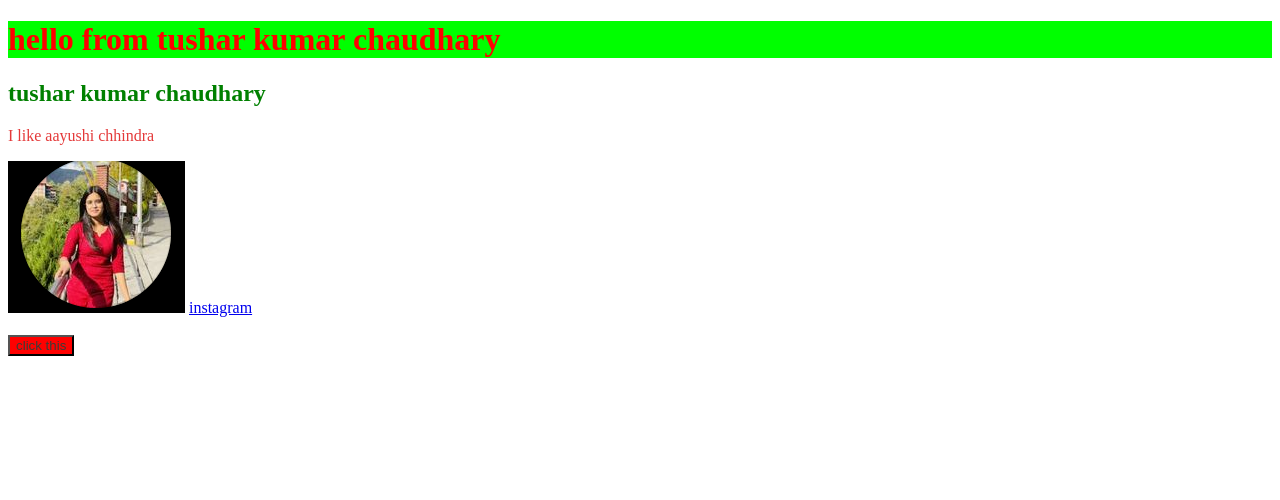
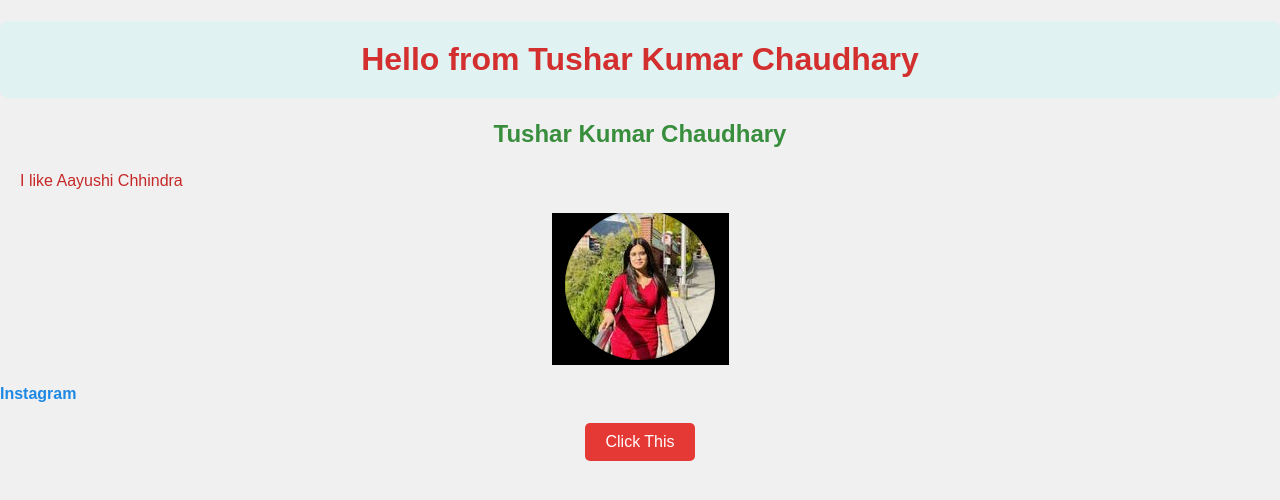
Before and after one commit to Tushar-India/yoyi, a plain HTML site: page index.html in a window 1280 px wide. Drawn offline with Linux system fonts and the light colour scheme.

Commit message:
checkout

```diff
--- a/index.html
+++ b/index.html
@@ -3,17 +3,16 @@
 <head>
     <meta charset="UTF-8">
     <meta name="viewport" content="width=device-width, initial-scale=1.0">
-    <title>css level 1</title>
-   <link rel="stylesheet" href="style.css">
+    <title>CSS Level 1</title>
+    <link rel="stylesheet" href="style.css">
 </head>
 <body>
-    <h1>hello from tushar kumar chaudhary</h1>
-    <h2> tushar kumar chaudhary</h2>
-    <p>I like aayushi chhindra <p>
-        <img src="./aayushi.jpeg"/>
-
-        <a href="https://www.instagram.com/aayushi.0204_/?utm_source=ig_web_button_share_sheet" > instagram</a><br>
-        <br>
-    <button>click this</button>
+    <h1>Hello from Tushar Kumar Chaudhary</h1>
+    <h2>Tushar Kumar Chaudhary</h2>
+    <p>I like Aayushi Chhindra</p>
+    <img src="./aayushi.jpeg" alt="Aayushi Chhindra">
+    <a href="https://www.instagram.com/aayushi.0204_/?utm_source=ig_web_button_share_sheet">Instagram</a>
+    <br>
+    <button>Click This</button>
 </body>
 </html>
--- a/style.css
+++ b/style.css
@@ -1,17 +1,65 @@
+/* style.css */
+
+/* Style for the body */
+body {
+    background-color: #f0f0f0; /* Light gray background for better contrast */
+    font-family: Arial, sans-serif; /* Modern, clean font */
+    color: #333; /* Dark gray text color for better readability */
+    margin: 0;
+    padding: 0;
+}
+
+/* Style for the main heading */
 h1 {
-    color: red;
-    background-color: #00ff00;
+    color: #d32f2f; /* Dark red color */
+    background-color: #e0f2f1; /* Light teal background */
+    padding: 20px; /* Padding for spacing */
+    border-radius: 8px; /* Rounded corners */
+    text-align: center; /* Center align text */
 }
+
+/* Style for subheadings */
 h2 {
-    color: green;
+    color: #388e3c; /* Dark green color */
+    margin-top: 0; /* Remove top margin */
+    text-align: center; /* Center align text */
 }
+
+/* Style for paragraphs */
 p {
-    color: rgb(228, 57, 57);
+    color: #c62828; /* Bright red color */
+    line-height: 1.6; /* Improve readability with line height */
+    padding: 0 20px; /* Add padding to the left and right */
 }
-button{
-    color:#3C3D37;
-    background-color:rgb(255,0,0);
+
+/* Style for buttons */
+button {
+    color: #fff; /* White text color */
+    background-color: #e53935; /* Bright red background */
+    border: none; /* Remove border */
+    border-radius: 5px; /* Rounded corners */
+    padding: 10px 20px; /* Padding for button size */
+    cursor: pointer; /* Pointer cursor on hover */
+    font-size: 16px; /* Larger font size */
+    display: block; /* Block display */
+    margin: 20px auto; /* Center align button with margin */
 }
-body{
-    background-color:white;
+
+/* Style for links */
+a {
+    color: #1e88e5; /* Blue color for links */
+    text-decoration: none; /* Remove underline */
+    font-weight: bold; /* Bold text */
 }
+
+a:hover {
+    text-decoration: underline; /* Underline on hover */
+}
+
+/* Style for images */
+img {
+    max-width: 100%; /* Responsive image */
+    height: auto; /* Maintain aspect ratio */
+    display: block; /* Block display */
+    margin: 20px auto; /* Center align image */
+}
```
